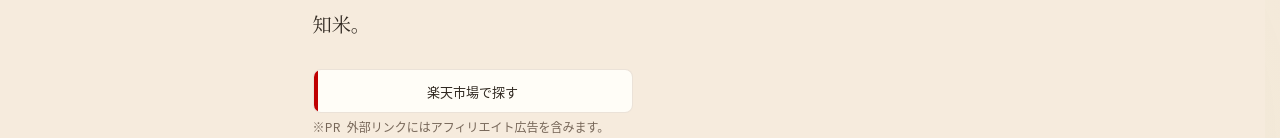
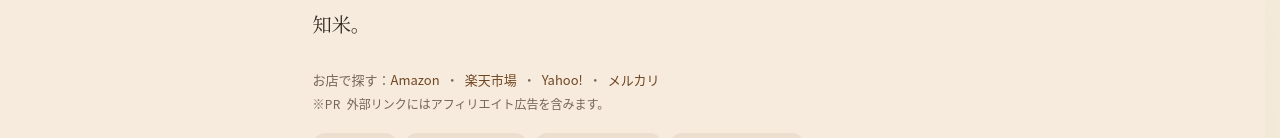
Before and after one commit to Toygaolingxiao/komesomme, a Next.js app: page /library/ai-hitotsubu in a window 1280 px wide. Shown: the part 659-797 px from the top of the page. Built offline with nearby package versions, Linux system fonts and the light colour scheme; no server answers.

Commit message:
v1.34.0: 銘柄ページ見出し直下に購入リンク一行（A案）

```diff
--- a/package.json
+++ b/package.json
@@ -1,6 +1,6 @@
 {
   "name": "komesomme",
-  "version": "1.33.1",
+  "version": "1.34.0",
   "private": true,
   "scripts": {
     "dev": "cross-env NODE_OPTIONS=--use-system-ca next dev --turbopack",
--- a/src/components/library/LibraryRiceDossier.tsx
+++ b/src/components/library/LibraryRiceDossier.tsx
@@ -1,8 +1,21 @@
 import type { ReactNode } from "react";
 import Link from "next/link";
 import { ForYou, SimilarRiceCards } from "@/components/matrix/CompareSection";
-import { PurchaseJump, PurchaseLinks } from "@/components/matrix/PurchaseLinks";
-import { RakutenDirectLink } from "@/components/matrix/RakutenDirectLink";
+import { PurchaseLinks } from "@/components/matrix/PurchaseLinks";
+import { AffiliateDisclosure } from "@/components/AffiliateDisclosure";
+import {
+  AFFILIATE_LINK_REL,
+  amazonSearchUrl,
+  mercariSearchUrl,
+  shopQuery,
+  wrapYahooSearchUrl,
+} from "@/lib/affiliate";
+import { isShopLinksEnabled } from "@/lib/affiliate/shopLinksEnabled";
+import {
+  rakutenSearchUrl,
+  wrapRakutenAffiliateUrl,
+} from "@/lib/rakuten/affiliate";
+import { riceRakutenKeyword } from "@/lib/rakuten/keyword";
 import { TasteContour } from "@/components/matrix/TasteContour";
 import { TastePips } from "@/components/matrix/TastePips";
 import { ShareCardActions } from "@/components/brand/ShareCardActions";
@@ -95,6 +108,29 @@ export function LibraryRiceDossier({
   const heroArt = resolveBrandArt(rice.id, rice.region, rice.prefecture);
   const reading = distinctReading(rice.name, article.reading);
   const prefPage = prefecturePageByLabel(rice.prefecture);
+  // Title-block storefront: one quiet text line to the four malls, so a
+  // search landing can reach a shop from the first screen. Same entrance
+  // as the full strip at 購入の目安 below — storefront here; the tabs /
+  // ふるさと side stays there (one mall strip per page). SSR anchors from
+  // catalog data, as RakutenDirectLink was; click tracking stays with
+  // the bottom strip.
+  const shopKeyword = shopQuery({
+    prefecture: rice.prefecture,
+    brand: rice.name,
+  });
+  const headerShops = isShopLinksEnabled()
+    ? [
+        { label: "Amazon", href: amazonSearchUrl(shopKeyword) },
+        {
+          label: "楽天市場",
+          href: wrapRakutenAffiliateUrl(
+            rakutenSearchUrl(riceRakutenKeyword(rice) || shopKeyword),
+          ),
+        },
+        { label: "Yahoo!", href: wrapYahooSearchUrl(shopKeyword) },
+        { label: "メルカリ", href: mercariSearchUrl(shopKeyword) },
+      ]
+    : [];
 
   return (
     <article className={`${SITE_COLUMN} pb-24 pt-2`}>
@@ -141,12 +177,29 @@ export function LibraryRiceDossier({
           {appetite}
         </p>
 
-        <div className="mt-7">
-          <RakutenDirectLink rice={rice} />
-          <div className="mt-3">
-            <PurchaseJump label="ほかのお店で探す（ページ下部）" />
+        {headerShops.length > 0 ? (
+          <div className="mt-7">
+            <p className="text-[13px] leading-relaxed">
+              <span className="text-[var(--km-muted)]">お店で探す：</span>
+              {headerShops.map((mall, index) => (
+                <span key={mall.label}>
+                  {index > 0 ? (
+                    <span className="mx-1.5 text-[var(--km-muted)]">・</span>
+                  ) : null}
+                  <a
+                    href={mall.href}
+                    target="_blank"
+                    rel={AFFILIATE_LINK_REL}
+                    className={`text-[var(--km-brown)] underline-offset-4 hover:underline ${FOCUS}`}
+                  >
+                    {mall.label}
+                  </a>
+                </span>
+              ))}
+            </p>
+            <AffiliateDisclosure variant="pr" className="mt-1.5" />
           </div>
-        </div>
+        ) : null}
         <ShareCardActions rice={rice} />
       </header>
 
@@ -280,7 +333,7 @@ export function LibraryRiceDossier({
         </Section>
       ) : null}
 
-      {/* 7. 購入 — single mall strip (top is jump only) */}
+      {/* 7. 購入 — the one mall strip (title block carries its text-line storefront) */}
       <Section title="購入の目安">
         <p className="text-[14px] leading-[1.9] text-[var(--km-ink-soft)]">
           {article.purchaseNotes}
```
Also changed, not shown: 4 other files (tests, documents, lock files or other folders).
